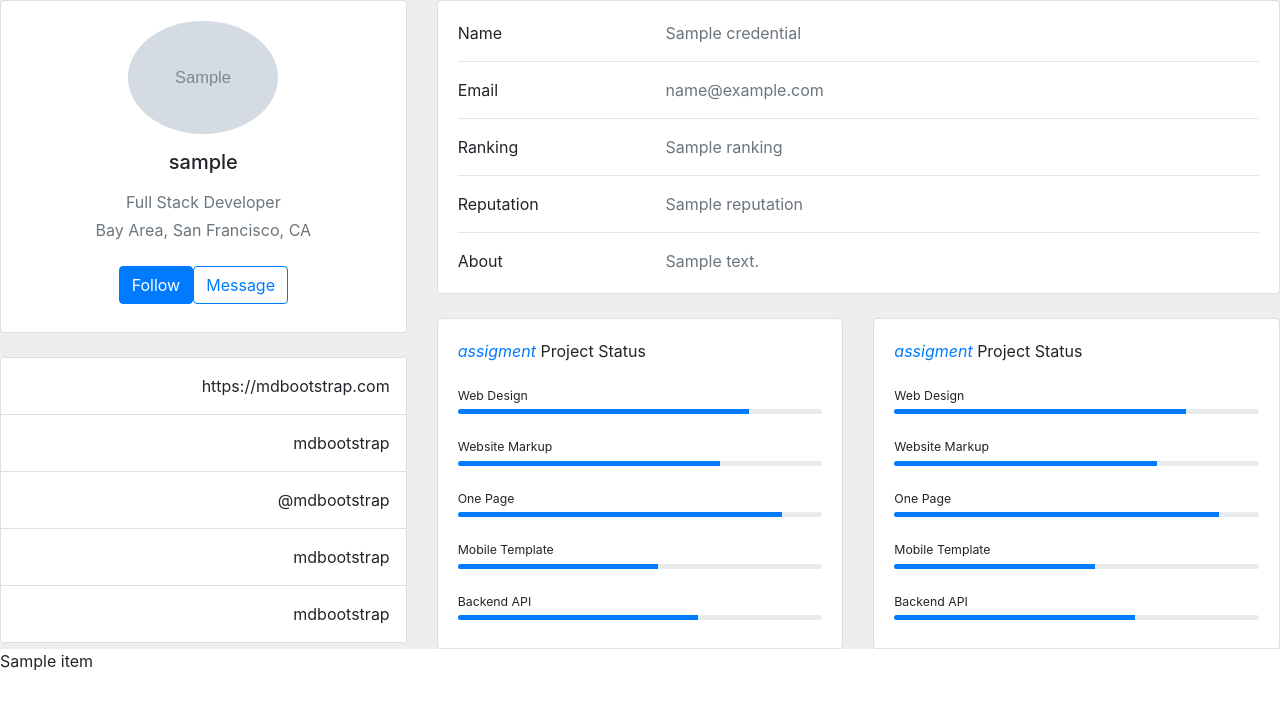
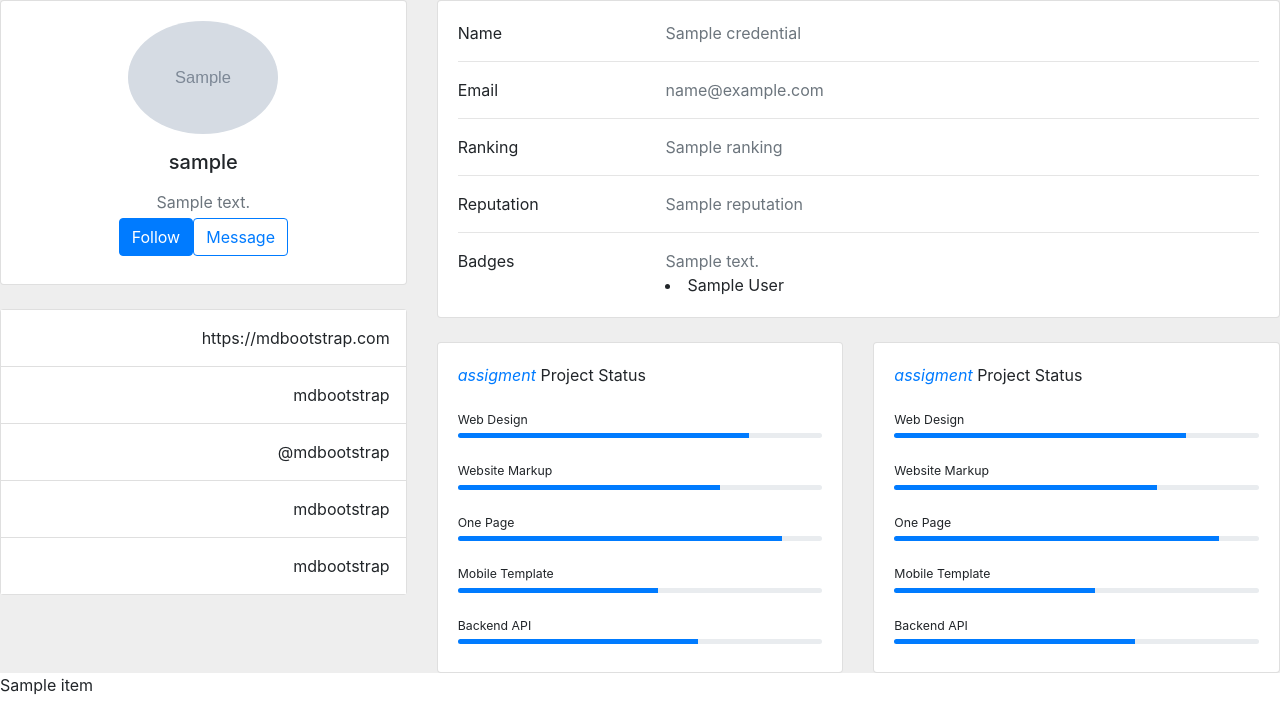
Before and after one commit to Arbaj2004/Prep-Tracker, a Flask app: page /profile in a window 1280 px wide. Shown: the part 72-785 px from the top of the page. Run offline with Flask 3, Linux system fonts and the light colour scheme; the visitor is signed in with stand-in values (Sample User, id 1); tables that the repository leaves empty or names only in its code hold one stand-in row (values such as "Sample post"); grey boxes marked "Sample" are stand-in pictures; a database or web service that is not in the repository returns one stand-in record (values such as "Sample title"); data that the repository does not hold is empty; some libraries are stand-ins or nearby versions.

Commit message:
profile_page

```diff
--- a/app.py
+++ b/app.py
@@ -136,8 +136,12 @@ def profile():
         cursor.close()
         # profile_api = f'https://alfa-leetcode-api.onrender.com/{user[2]}'
         profile_api = f'https://alfa-leetcode-api.onrender.com/{user[2]}'
+        badges_api = f'https://alfa-leetcode-api.onrender.com/{user[2]}/badges'
         print(f'https://alfa-leetcode-api.onrender.com/{user[2]}')
         try:
+            badges=requests.get(badges_api)
+            if badges.status_code == 200:
+                badges_data = badges.json()
             response = requests.get(profile_api)
             if response.status_code == 200:
                 api_data = response.json()
@@ -147,7 +151,7 @@ def profile():
                 #     return render_template('dashboard.html')
                 if user:
                     print(user[2])
-                    return render_template('profile.html',user=user,response=api_data)
+                    return render_template('profile.html',user=user,response=api_data,badges=badges_data['badges'])
         except requests.RequestException as e:
             print("error ❤️❤️❤️❤️❤️");
             return render_template('profile.html')
--- a/templates/profile.html
+++ b/templates/profile.html
@@ -12,8 +12,8 @@
               <img src="{{response.avatar}}" alt="avatar"
                 class="rounded-circle img-fluid" style="width: 150px;">
               <h5 class="my-3">{{response.username}}</h5>
-              <p class="text-muted mb-1">Full Stack Developer</p>
-              <p class="text-muted mb-4">Bay Area, San Francisco, CA</p>
+              <p class="text-muted mb-1">{{response.about}}</p>
+              <!-- <p class="text-muted mb-4">Bay Area, San Francisco, CA</p>/ -->
               <div class="d-flex justify-content-center mb-2">
                 <button  type="button" data-mdb-button-init data-mdb-ripple-init class="btn btn-primary">Follow</button>
                 <button  type="button" data-mdb-button-init data-mdb-ripple-init class="btn btn-outline-primary ms-1">Message</button>
@@ -88,10 +88,13 @@
               <hr>
               <div class="row">
                 <div class="col-sm-3">
-                  <p class="mb-0">About</p>
+                  <p class="mb-0">Badges</p>
                 </div>
                 <div class="col-sm-9">
-                  <p class="text-muted mb-0">{{response.about}}</p>
+                  <p class="text-muted mb-0">{{badges.about}}</p>
+                  {% for badge in badges%}
+                  <li>{{ badge.displayName }}</li>
+                  {% endfor %}
                 </div>
               </div>
             </div>
```
